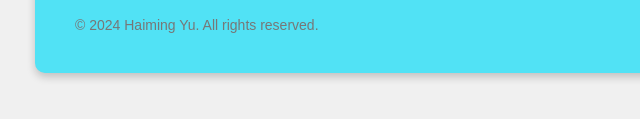
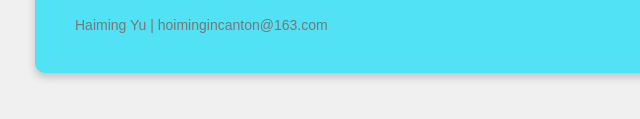
Before and after one commit to HoiM/HoiM.github.io, a plain HTML site: page index.html in a window 1280 px wide. Shown: the part 605-724 px from the top of the page, 205-845 px from the left. Drawn offline with Linux system fonts and the light colour scheme.

Commit message:
Update index.html

```diff
--- a/index.html
+++ b/index.html
@@ -70,7 +70,7 @@
             <li><a href="html/04-sde-ve-pc.html">04-SDE 视角：以 VE-SDE 为例</a></li>
         </ul>
         <div class="footer">
-            &copy; 2024 Haiming Yu. All rights reserved.
+            Haiming Yu | hoimingincanton@163.com
         </div>
     </div>
 </body>
```
